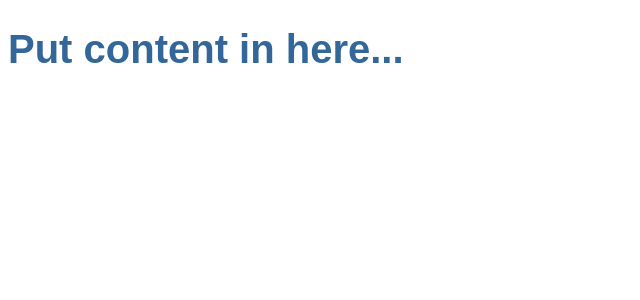
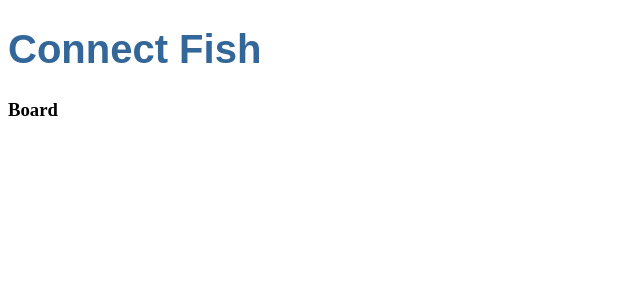
Before and after one commit to PikminGuts92/ConnectFish, an Angular app: page / in a window 1280 px wide. Shown: the top 300 px of the page, without its empty margins (0-640 px from the left). Built offline with nearby package versions, Linux system fonts and the light colour scheme.

Commit message:
Reformatted line tabs and deleted component spec file.

```diff
--- a/src/app/app.component.html
+++ b/src/app/app.component.html
@@ -1,3 +1,4 @@
-<h1>
-  {{title}}
-</h1>
+<h1> {{title}} </h1>
+<div>
+    <h3>Board</h3>
+</div>
--- a/src/app/app.component.ts
+++ b/src/app/app.component.ts
@@ -1,10 +1,10 @@
 import { Component } from '@angular/core';
 
 @Component({
-  selector: 'app-root',
-  templateUrl: './app.component.html',
-  styleUrls: ['./app.component.css']
+    selector: 'app-root',
+    templateUrl: './app.component.html',
+    styleUrls: [ './app.component.css' ]
 })
 export class AppComponent {
-  title = 'Put content in here...';
+    title = 'Connect Fish'
 }
```
Also changed, not shown: src/app/app.module.ts (+12 -15 lines), 1 other file (tests, documents, lock files or other folders).
